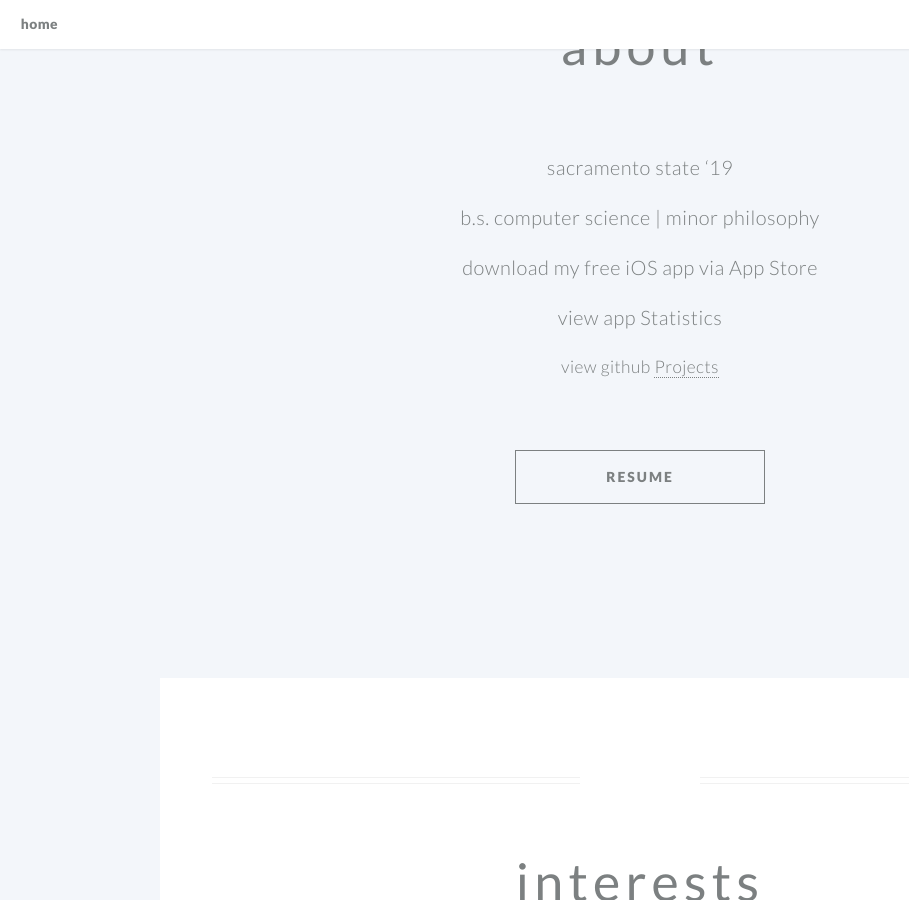
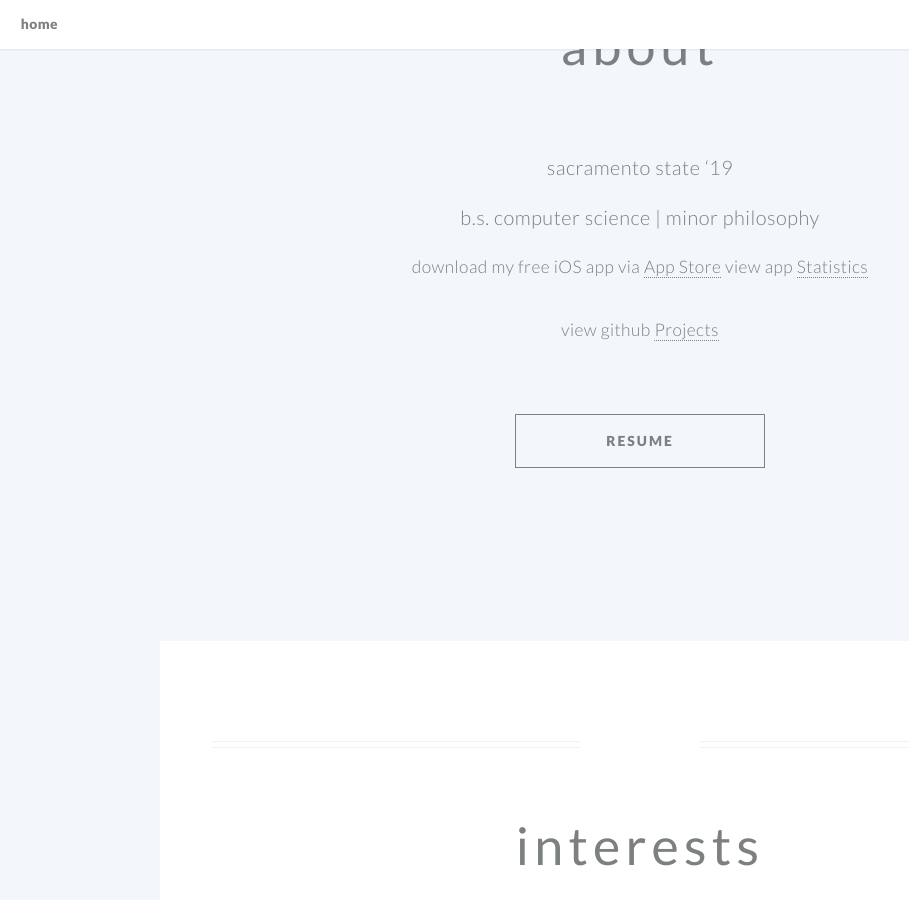
Before and after one commit to dp916/dp916.github.io, a Jekyll site: the page built from index.md, in a window 1280 px wide and 900 px high, scrolled down 716 px. Shown: the whole window, without its empty margins (0-909 px from the left). Built offline with Jekyll 4.4.1, drawn with Linux system fonts in a browser that asks for light colours.

```diff
--- a/index.md
+++ b/index.md
@@ -48,8 +48,7 @@ cta_button_label: email # the label on the button
 
 ### b.s. computer science | minor philosophy
 
-### download my free iOS app via [App Store](https://apps.apple.com/us/app/learn-cybersecurity/id1556509824#?platform=iphone)
-### view app [Statistics](https://github.com/dp916/Learn-Cybersecurity)
-
+download my free iOS app via [App Store](https://apps.apple.com/us/app/learn-cybersecurity/id1556509824#?platform=iphone)
+view app [Statistics](https://github.com/dp916/Learn-Cybersecurity)
 
 view github [Projects](https://github.com/dp916?tab=repositories)
```
